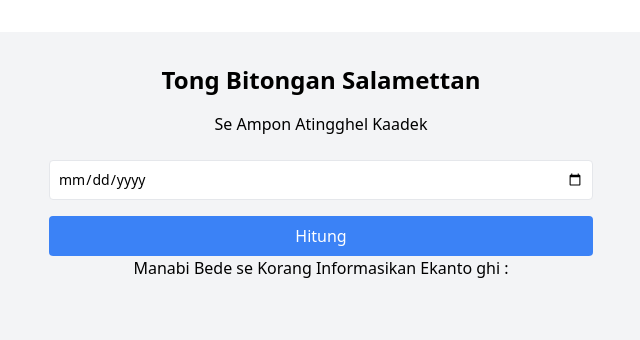
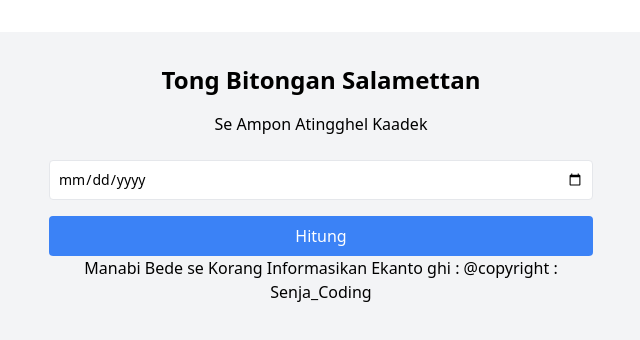
Before and after one commit to Senja-Coding/Hitungan-Reactjs, a React (Vite) app: page / in a window 1280 px wide. Shown: the top 340 px of the page, without its empty margins (319-959 px from the left). Built offline with nearby package versions, Linux system fonts and the light colour scheme.

Commit message:
Fix Commit

```diff
--- a/src/components/DateCalculator.jsx
+++ b/src/components/DateCalculator.jsx
@@ -33,7 +33,10 @@ const DateCalculator = () => {
           <DateTable dates={dates} />
         </div>
       )}
-      <p>Manabi Bede se Korang Informasikan Ekanto ghi : </p>
+      <p>
+        Manabi Bede se Korang Informasikan Ekanto ghi : @copyright :
+        Senja_Coding
+      </p>
     </div>
   );
 };
```
